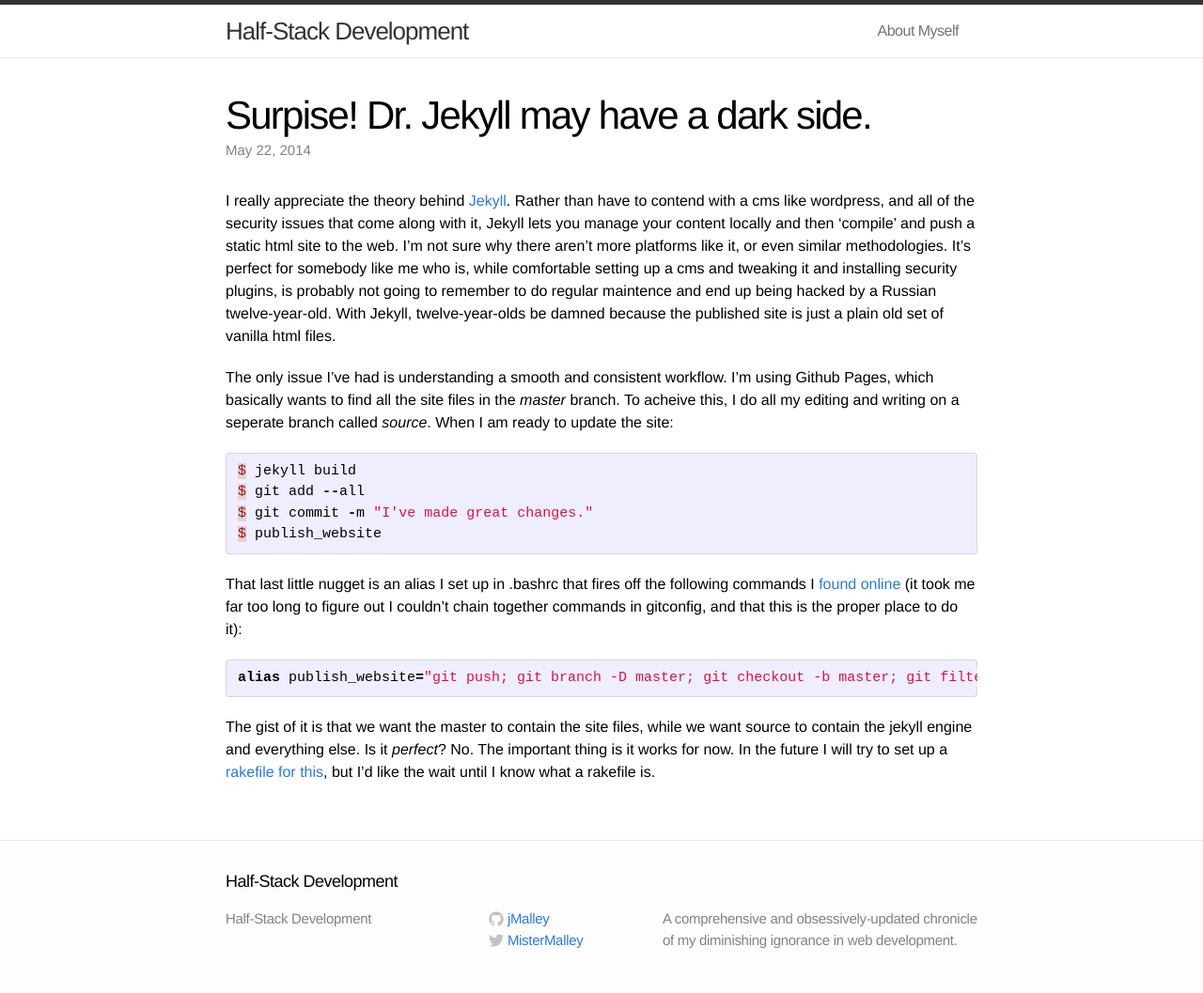
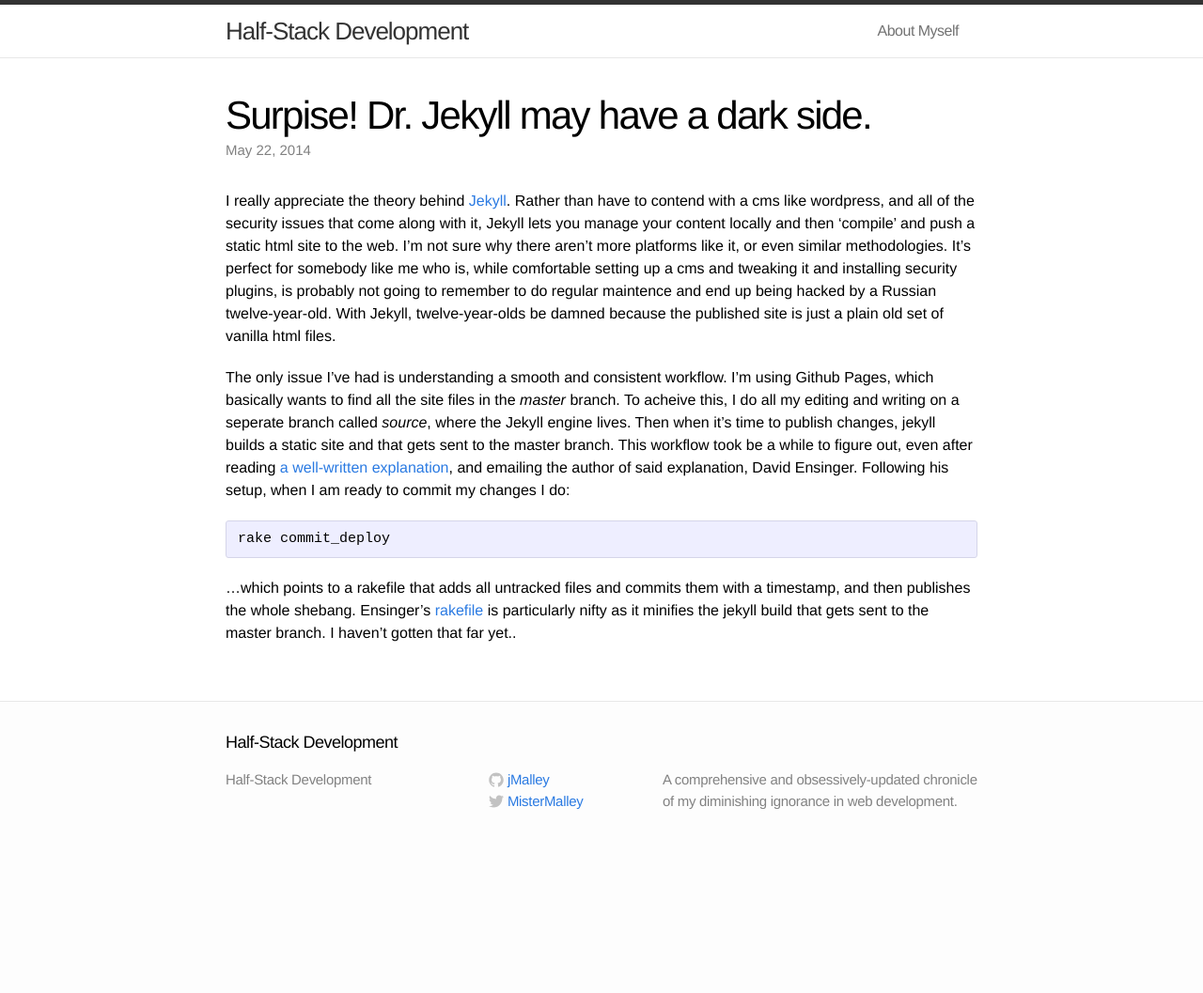
Before and after one commit to jmalley/jmalley.github.io, a Jekyll site: the page built from _posts/2014-05-22-doctor-jekyll.markdown, in a window 1280 px wide. Shown: the whole page at 94% size. Built offline with Jekyll 4.4.1, drawn with Linux system fonts in a browser that asks for light colours; after the commit the page ends 909 px from its top, so only the background shows below that.

Commit message:
Build site at 2014-05-22 16:06:56 UTC

```diff
--- a/_posts/2014-05-22-doctor-jekyll.markdown
+++ b/_posts/2014-05-22-doctor-jekyll.markdown
@@ -9,25 +9,13 @@ I really appreciate the theory behind [Jekyll][jekyll]. Rather than have to cont
 
 <!-- more -->
 
-The only issue I've had is understanding a smooth and consistent workflow. I'm using Github Pages, which basically wants to find all the site files in the *master* branch. To acheive this, I do all my editing and writing on a seperate branch called *source*. When I am ready to update the site:
+The only issue I've had is understanding a smooth and consistent workflow. I'm using Github Pages, which basically wants to find all the site files in the *master* branch. To acheive this, I do all my editing and writing on a seperate branch called *source*, where the Jekyll engine lives. Then when it's time to publish changes, jekyll builds a static site and that gets sent to the master branch. This workflow took be a while to figure out, even after reading [a well-written explanation][deploy_steps], and emailing the author of said explanation, David Ensinger. Following his setup, when I am ready to commit my changes I do:
 
 {% highlight ruby %}
-$ jekyll build
-$ git add --all
-$ git commit -m "I've made great changes."
-$ publish_website
+rake commit_deploy
 {% endhighlight %}
 
-That last little nugget is an alias I set up in .bashrc that fires off the following commands I [found online][deploy_steps] (it took me far too long to figure out I couldn't chain together commands in gitconfig, and that this is the proper place to do it):
-
-{% highlight ruby %}
-
-alias publish_website="git push; git branch -D master; git checkout -b master; git filter-branch --subdirectory-filter _site/ -f; git checkout source; git push --all origin --force"
-
-{% endhighlight ruby %}
-
-The gist of it is that we want the master to contain the site files, while we want source to contain the jekyll engine and everything else. Is it *perfect*? No. The important thing is it works for now. In the future I will try to set up a [rakefile for this][rakefile], but I'd like the wait until I know what a rakefile is.
-
+...which points to a rakefile that adds all untracked files and commits them with a timestamp, and then publishes the whole shebang. Ensinger's [rakefile][rakefile] is particularly nifty as it minifies the jekyll build that gets sent to the master branch. I haven't gotten that far yet..
 
 [jekyll]:    http://jekyllrb.com
 [deploy_steps]: http://davidensinger.com/2013/04/deploying-jekyll-to-github-pages/
```
